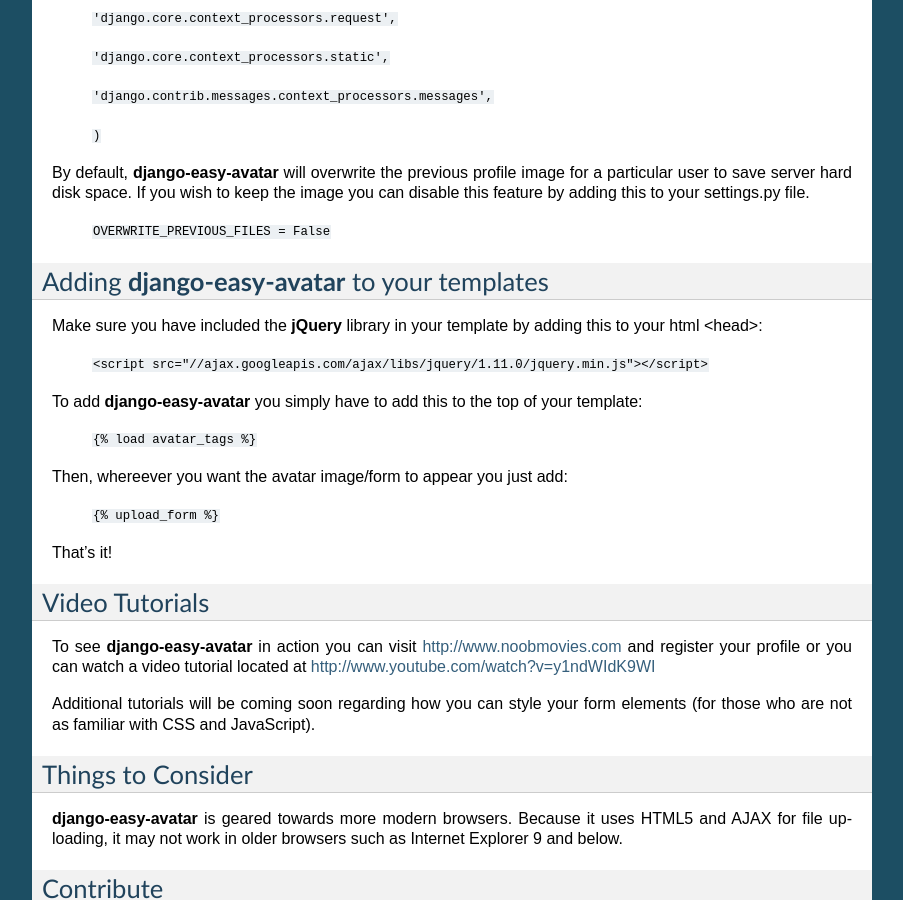
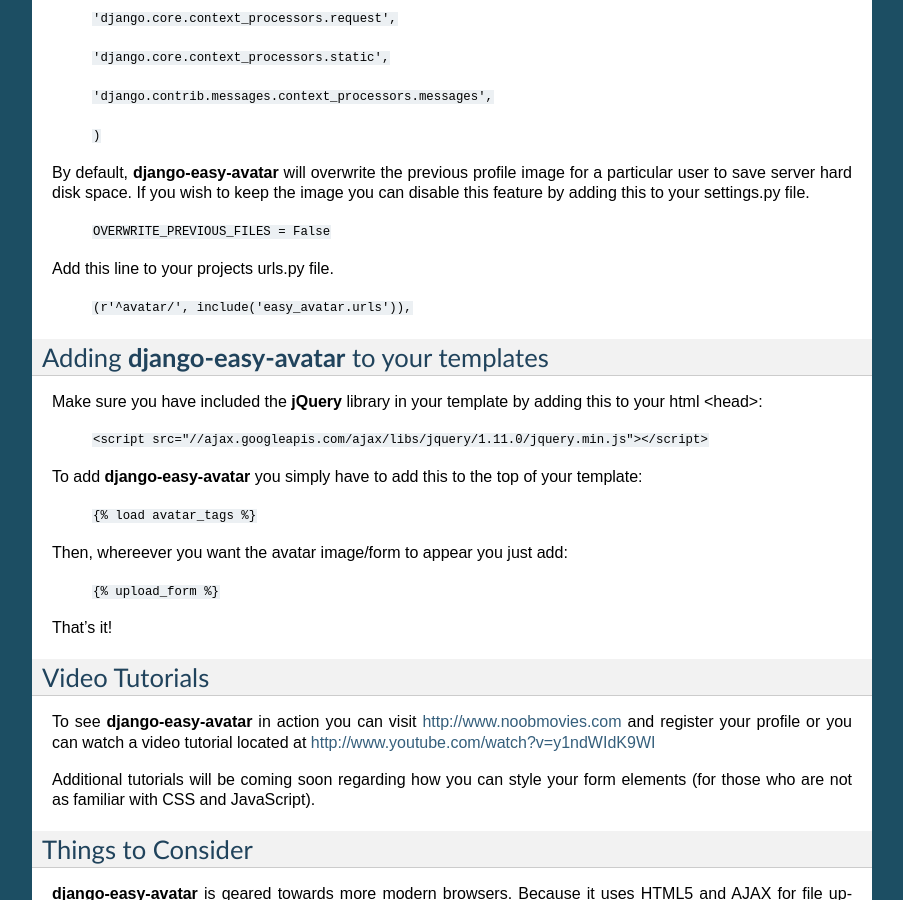
Before and after one commit to chawk/django-easy-avatar, a Sphinx documentation site: the page built from docs/index.rst, in a window 1280 px wide and 900 px high, scrolled down 790 px. Shown: the whole window, without its empty margins (198-1101 px from the left). Built offline with Sphinx 7.4.7, drawn with Linux system fonts in a browser that asks for light colours.

Commit message:
Updated the docs file

```diff
--- a/docs/index.rst
+++ b/docs/index.rst
@@ -52,6 +52,10 @@
 
 	``OVERWRITE_PREVIOUS_FILES = False``
 
+Add this line to your projects urls.py file.
+
+	``(r'^avatar/', include('easy_avatar.urls')),``
+
 Adding **django-easy-avatar** to your templates
 -------------------------------------------
 
```
Also changed, not shown: 5 other files.
